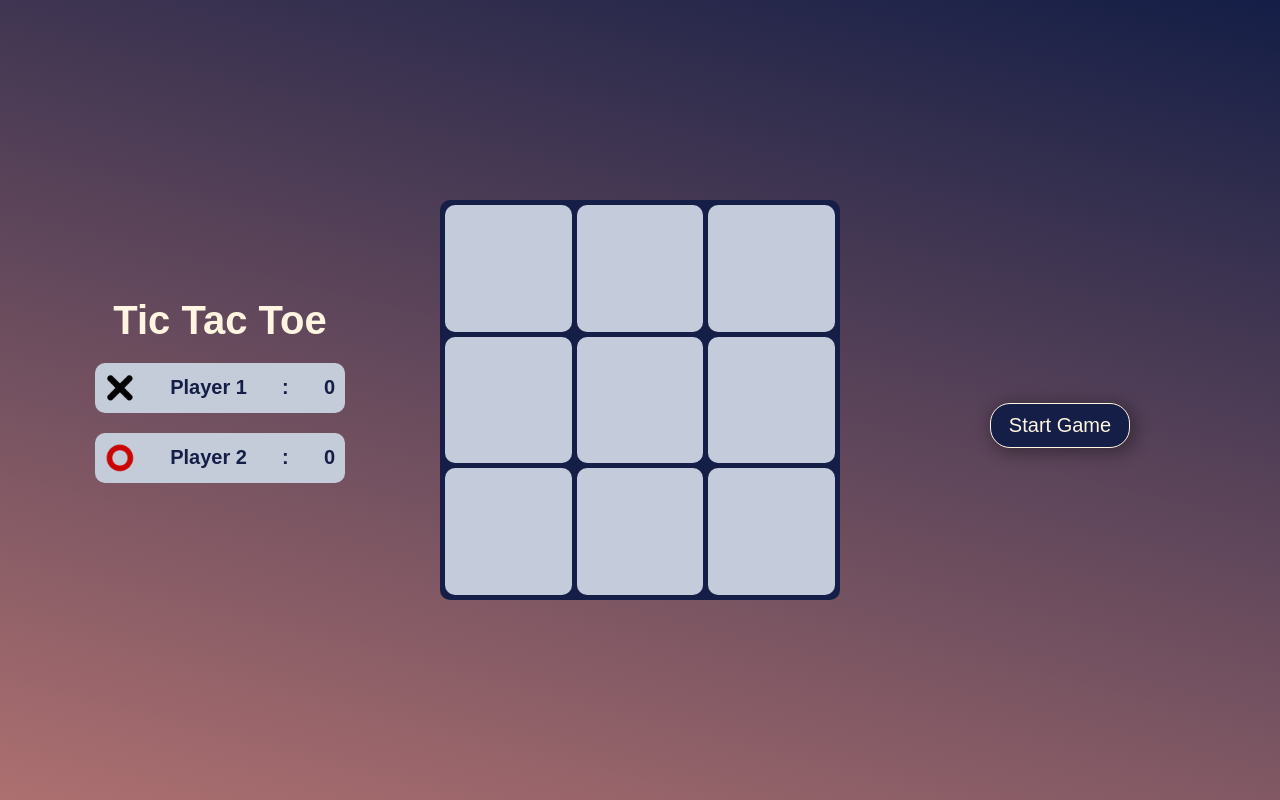
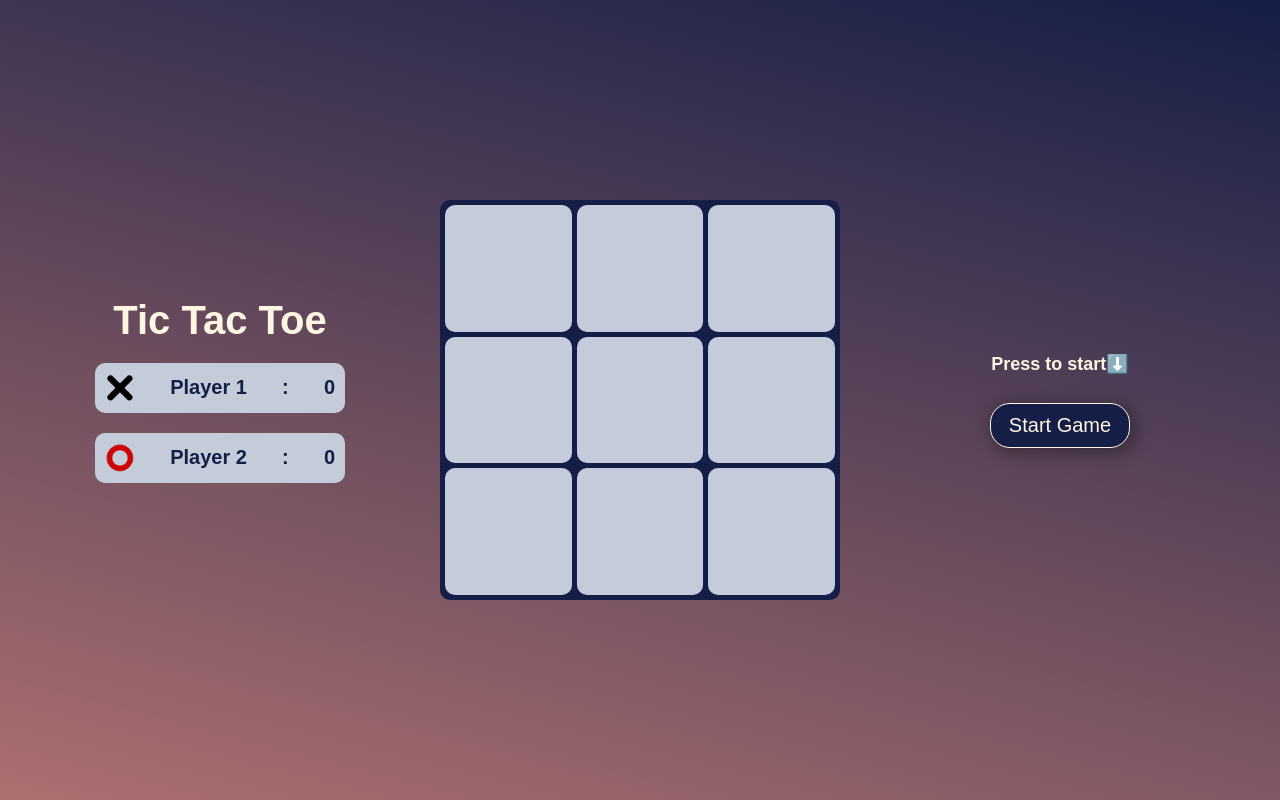
Before and after one commit to NikeshCohen/TicTacToe, a plain HTML site: page index.html in a window 1280 px wide. Drawn offline with Linux system fonts and the light colour scheme.

Commit message:
Info Button changes

```diff
--- a/Javascript/script.js
+++ b/Javascript/script.js
@@ -42,6 +42,7 @@ let NewGame = false;
 /////////////////  Game Functions  /////////////////
 
 ////// Active Player Logic //////
+
 const toggleActivePlayer = () => {
   playerOneNameBanner.classList.toggle("info-player-highlight");
   playerTwoNameBanner.classList.toggle("info-player-highlight");
@@ -59,6 +60,7 @@ const findNextPlayer = () => {
     return playerOneNameBanner.classList.add("info-player-highlight");
   }
 };
+
 ////// Square Event Listener //////
 
 function addSquareClick() {
@@ -86,6 +88,7 @@ function squareClick() {
 }
 
 ////// Player Logic //////
+
 const incrementMove = () => {
   move++;
 
--- a/index.html
+++ b/index.html
@@ -44,7 +44,7 @@
       <div id="grid__square-9" class="grid__square"></div>
     </div>
     <div class="instructions">
-      <h2 class="instructions-text"></h2>
+      <h2 class="instructions-text">Press to start⬇️</h2>
       <button class="instructions-btn">Start Game</button>
     </div>
     <div class="modal">
```
